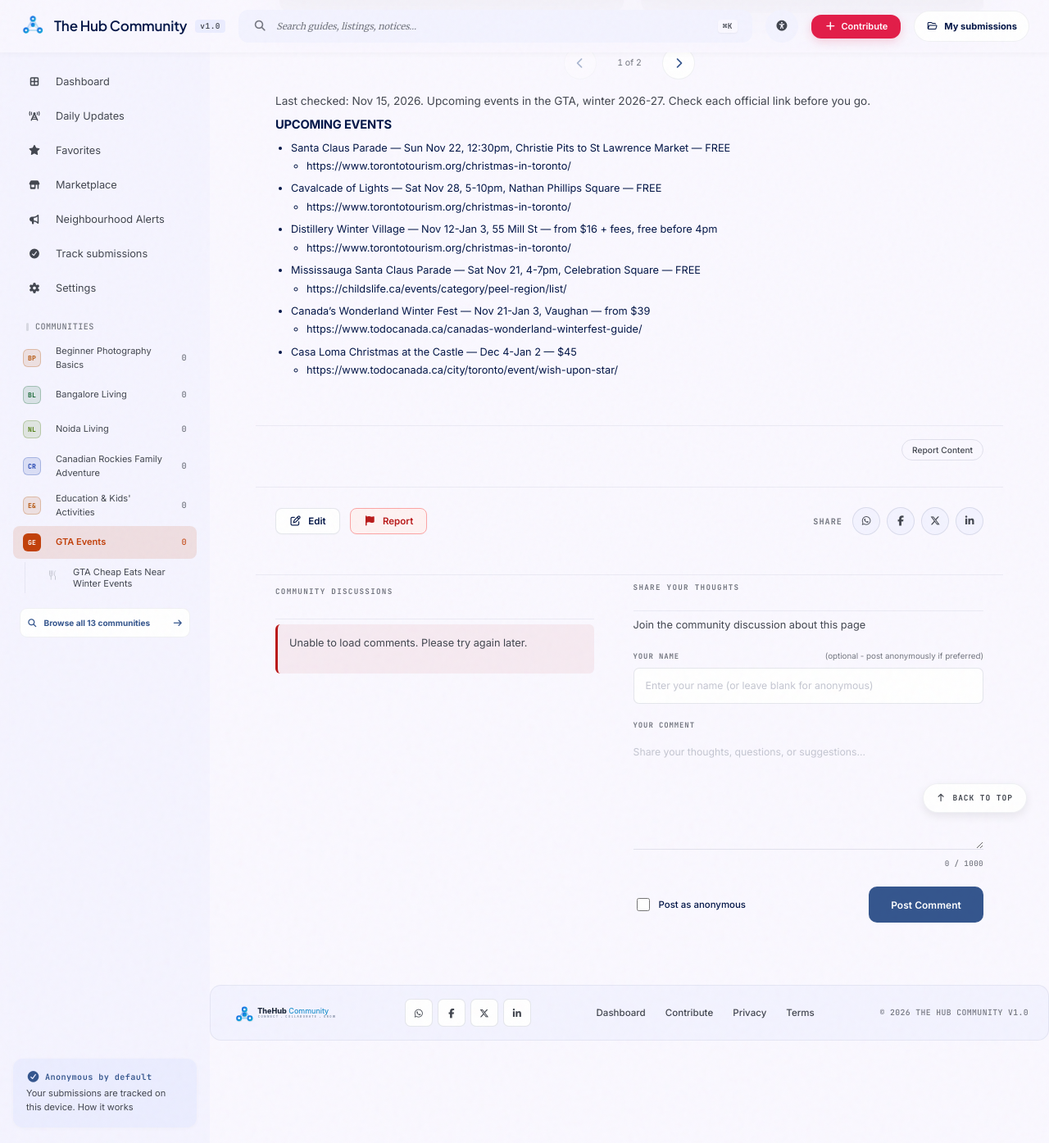
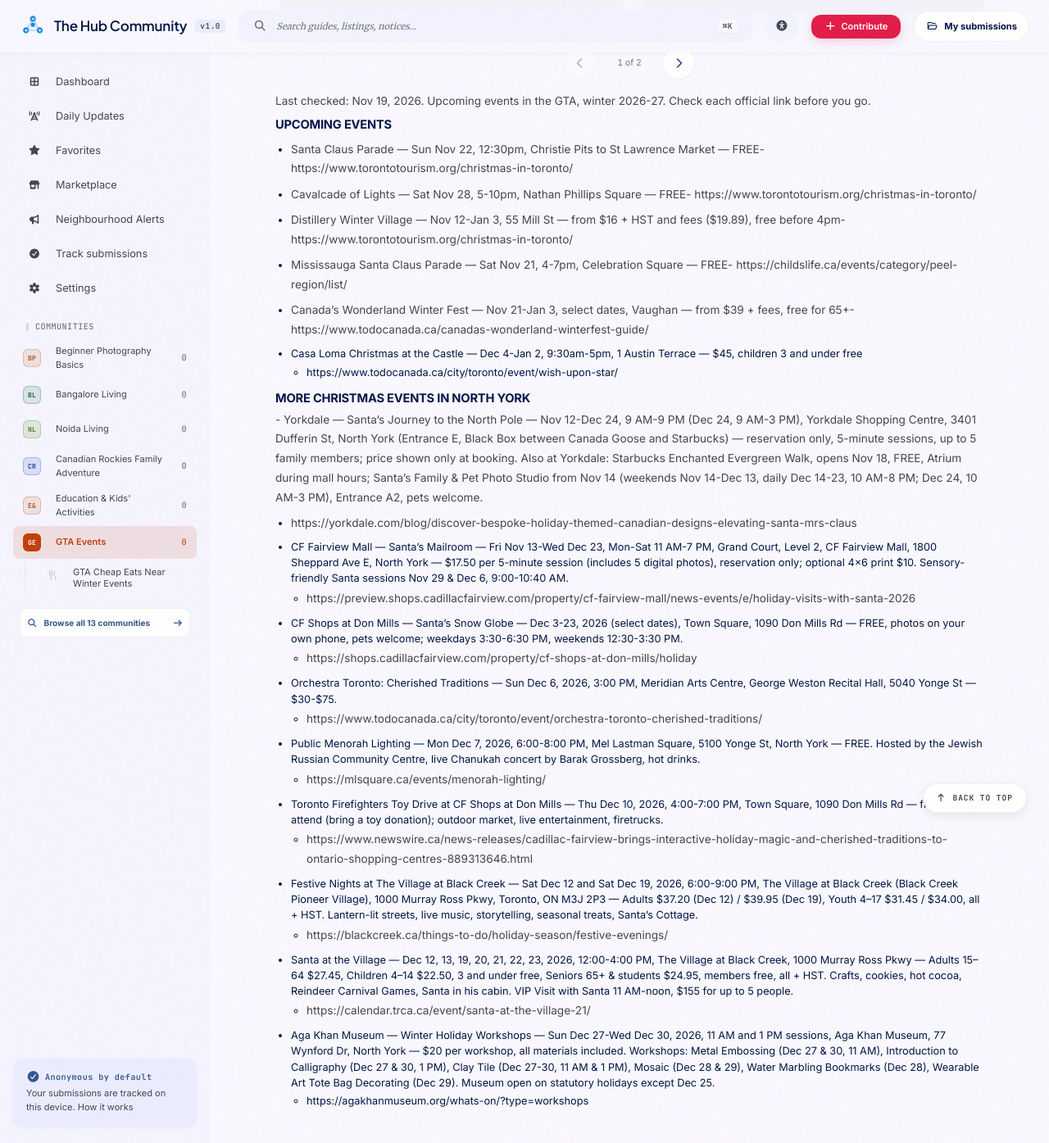
Before and after one commit to the-hub-community/hub-web, a Jekyll site: the page built from content/gta-events/index.md, in a window 1280 px wide and 1400 px high, scrolled down 728 px. Shown: the top 1395 px of the window at 82% size. Built offline with Jekyll 4.4.1, drawn with Linux system fonts in a browser that asks for light colours; some of the changed text lies outside the part shown; grey boxes are pictures that could not be loaded.

Commit message:
sync(gta-events): content/gta-events/index.md

```diff
--- a/content/gta-events/index.md
+++ b/content/gta-events/index.md
@@ -4,7 +4,10 @@ title: "GTA Events - Winter 2026-27"
 condo: "GTA Events"
 community_key: "comm-gta-events"
 page_key: "page-mwdzydth-vu7xtahc"
-date: 2026-11-16T03:54:21.478Z
+submission_id: "update-mwo7itqu-w6n0zf56"
+last_checked: "2026-11-19"
+
+date: 2026-11-19T23:54:30.786Z
 ---
 
 # GTA Events - Winter 2026-27
@@ -20,22 +23,49 @@ date: 2026-11-16T03:54:21.478Z
 <img src="https://pub-b0e952c65fd94549b83646f95f2b354b.r2.dev/wiki-1794515115199-sec0-img1-media_generation_a_festive_toronto_distillery_w_0_e391c929_b165_48a3_b7c3_96a9d20208fe.webp" alt="GTA Events - Winter 2026-27" title="GTA Events - Winter 2026-27" class="lh-fluid-img">
 </figure></div>
 <div class="lh-text">
-Last checked: Nov 15, 2026. Upcoming events in the GTA, winter 2026-27. Check each official link before you go.
+Last checked: Nov 19, 2026. Upcoming events in the GTA, winter 2026-27. Check each official link before you go.
 
 **UPCOMING EVENTS**
 
-- Santa Claus Parade — Sun Nov 22, 12:30pm, Christie Pits to St Lawrence Market — FREE
-- https://www.torontotourism.org/christmas-in-toronto/
-- Cavalcade of Lights — Sat Nov 28, 5-10pm, Nathan Phillips Square — FREE
-- https://www.torontotourism.org/christmas-in-toronto/
-- Distillery Winter Village — Nov 12-Jan 3, 55 Mill St — from $16 + fees, free before 4pm
-- https://www.torontotourism.org/christmas-in-toronto/
-- Mississauga Santa Claus Parade — Sat Nov 21, 4-7pm, Celebration Square — FREE
-- https://childslife.ca/events/category/peel-region/list/
-- Canada's Wonderland WinterFest — Nov 21-Jan 3, Vaughan — from $39
-- https://www.todocanada.ca/canadas-wonderland-winterfest-guide/
-- Casa Loma Christmas at the Castle — Dec 4-Jan 2 — $45
+- Santa Claus Parade — Sun Nov 22, 12:30pm, Christie Pits to St Lawrence Market — FREE- https://www.torontotourism.org/christmas-in-toronto/
+
+- Cavalcade of Lights — Sat Nov 28, 5-10pm, Nathan Phillips Square — FREE- https://www.torontotourism.org/christmas-in-toronto/
+
+- Distillery Winter Village — Nov 12-Jan 3, 55 Mill St — from $16 + HST and fees ($19.89), free before 4pm- https://www.torontotourism.org/christmas-in-toronto/
+
+- Mississauga Santa Claus Parade — Sat Nov 21, 4-7pm, Celebration Square — FREE- https://childslife.ca/events/category/peel-region/list/
+
+- Canada's Wonderland WinterFest — Nov 21-Jan 3, select dates, Vaughan — from $39 + fees, free for 65+- https://www.todocanada.ca/canadas-wonderland-winterfest-guide/
+
+- Casa Loma Christmas at the Castle — Dec 4-Jan 2, 9:30am-5pm, 1 Austin Terrace — $45, children 3 and under free
 - https://www.todocanada.ca/city/toronto/event/wish-upon-star/
+
+**MORE CHRISTMAS EVENTS IN NORTH YORK**- Yorkdale — Santa's Journey to the North Pole — Nov 12-Dec 24, 9 AM-9 PM (Dec 24, 9 AM-3 PM), Yorkdale Shopping Centre, 3401 Dufferin St, North York (Entrance E, Black Box between Canada Goose and Starbucks) — reservation only, 5-minute sessions, up to 5 family members; price shown only at booking. Also at Yorkdale: Starbucks Enchanted Evergreen Walk, opens Nov 18, FREE, Atrium during mall hours; Santa's Family &amp; Pet Photo Studio from Nov 14 (weekends Nov 14-Dec 13, daily Dec 14-23, 10 AM-8 PM; Dec 24, 10 AM-3 PM), Entrance A2, pets welcome.
+- https://yorkdale.com/blog/discover-bespoke-holiday-themed-canadian-designs-<div class="lh-align-center"><div class="lh-video-container"><iframe src="https://www.youtube.com/embed/dVOSxDlvBp0" title="YouTube video" allowfullscreen></iframe></div></div>elevating-santa-mrs-claus
+
+- CF Fairview Mall — Santa's Mailroom — Fri Nov 13-Wed Dec 23, Mon-Sat 11 AM-7 PM, Grand Court, Level 2, CF Fairview Mall, 1800 Sheppard Ave E, North York — $17.50 per 5-minute session (includes 5 digital photos), reservation only; optional 4×6 print $10. Sensory-friendly Santa sessions Nov 29 &amp; Dec 6, 9:00-10:40 AM.
+- https://preview.shops.cadillacfairview.com/property/cf-fairview-mall/news-<div class="lh-align-center"><div class="lh-video-container"><iframe src="https://www.youtube.com/embed/QJqvBhydgOI" title="YouTube video" allowfullscreen></iframe></div></div>events/e/holiday-visits-with-santa-2026
+
+- CF Shops at Don Mills — Santa's Snow Globe — Dec 3-23, 2026 (select dates), Town Square, 1090 Don Mills Rd — FREE, photos on your own phone, pets welcome; weekdays 3:30-6:30 PM, weekends 12:30-3:30 PM.
+- https://shops.cadillacfairview.com/property/cf-shops-at-don-mills/holiday
+
+- Orchestra Toronto: Cherished Traditions — Sun Dec 6, 2026, 3:00 PM, Meridian Arts Centre, George Weston Recital Hall, 5040 Yonge St — $30-$75.
+- https://www.todocanada.ca/city/toronto/event/orchestra-toronto-cherished-traditions/
+
+- Public Menorah Lighting — Mon Dec 7, 2026, 6:00-8:00 PM, Mel Lastman Square, 5100 Yonge St, North York — FREE. Hosted by the Jewish Russian Community Centre, live Chanukah concert by Barak Grossberg, hot drinks.
+- https://mlsquare.ca/events/menorah-lighting/<div class="lh-align-center"><div class="lh-video-container"><iframe src="https://www.youtube.com/embed/fOIkc0vW5DM" title="YouTube video" allowfullscreen></iframe></div></div>
+
+- Toronto Firefighters Toy Drive at CF Shops at Don Mills — Thu Dec 10, 2026, 4:00-7:00 PM, Town Square, 1090 Don Mills Rd — free to attend (bring a toy donation); outdoor market, live entertainment, firetrucks.
+- https://www.newswire.ca/news-releases/cadillac-fairview-brings-interactive-holiday-magic-and-cherished-traditions-to-ontario-shopping-centres-889313646.html
+
+- Festive Nights at The Village at Black Creek — Sat Dec 12 and Sat Dec 19, 2026, 6:00-9:00 PM, The Village at Black Creek (Black Creek Pioneer Village), 1000 Murray Ross Pkwy, Toronto, ON M3J 2P3 — Adults $37.20 (Dec 12) / $39.95 (Dec 19), Youth 4–17 $31.45 / $34.00, all + HST. Lantern-lit streets, live music, storytelling, seasonal treats, Santa's Cottage.
+- https://blackcreek.ca/things-to-do/holiday-season/festive-evenings/
+
+- Santa at the Village — Dec 12, 13, 19, 20, 21, 22, 23, 2026, 12:00-4:00 PM, The Village at Black Creek, 1000 Murray Ross Pkwy — Adults 15–64 $27.45, Children 4–14 $22.50, 3 and under free, Seniors 65+ &amp; students $24.95, members free, all + HST. Crafts, cookies, hot cocoa, Reindeer Carnival Games, Santa in his cabin. VIP Visit with Santa 11 AM-noon, $155 for up to 5 people.
+- https://calendar.trca.ca/event/santa-at-the-village-21/
+
+- Aga Khan Museum — Winter Holiday Workshops — Sun Dec 27-Wed Dec 30, 2026, 11 AM and 1 PM sessions, Aga Khan Museum, 77 Wynford Dr, North York — $20 per workshop, all materials included. Workshops: Metal Embossing (Dec 27 &amp; 30, 11 AM), Introduction to Calligraphy (Dec 27 &amp; 30, 1 PM), Clay Tile (Dec 27-30, 11 AM &amp; 1 PM), Mosaic (Dec 28 &amp; 29), Water Marbling Bookmarks (Dec 28), Wearable Art Tote Bag Decorating (Dec 29). Museum open on statutory holidays except Dec 25.
+- https://agakhanmuseum.org/whats-on/?type=workshops<div class="lh-align-center"><div class="lh-video-container"><iframe src="https://www.youtube.com/embed/w6EdWyf6CP4" title="YouTube video" allowfullscreen></iframe></div></div>
 </div>
 <div class="lh-clear"></div>
 </div>
```
